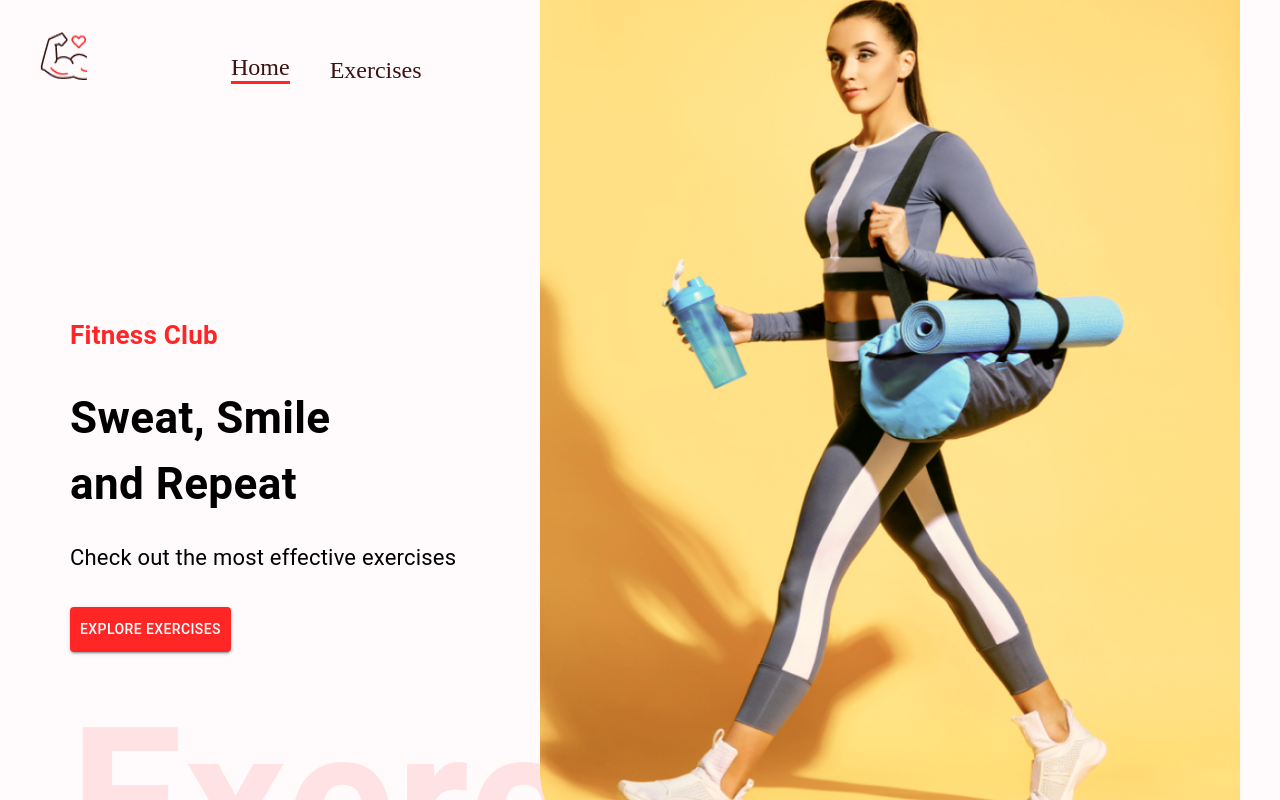
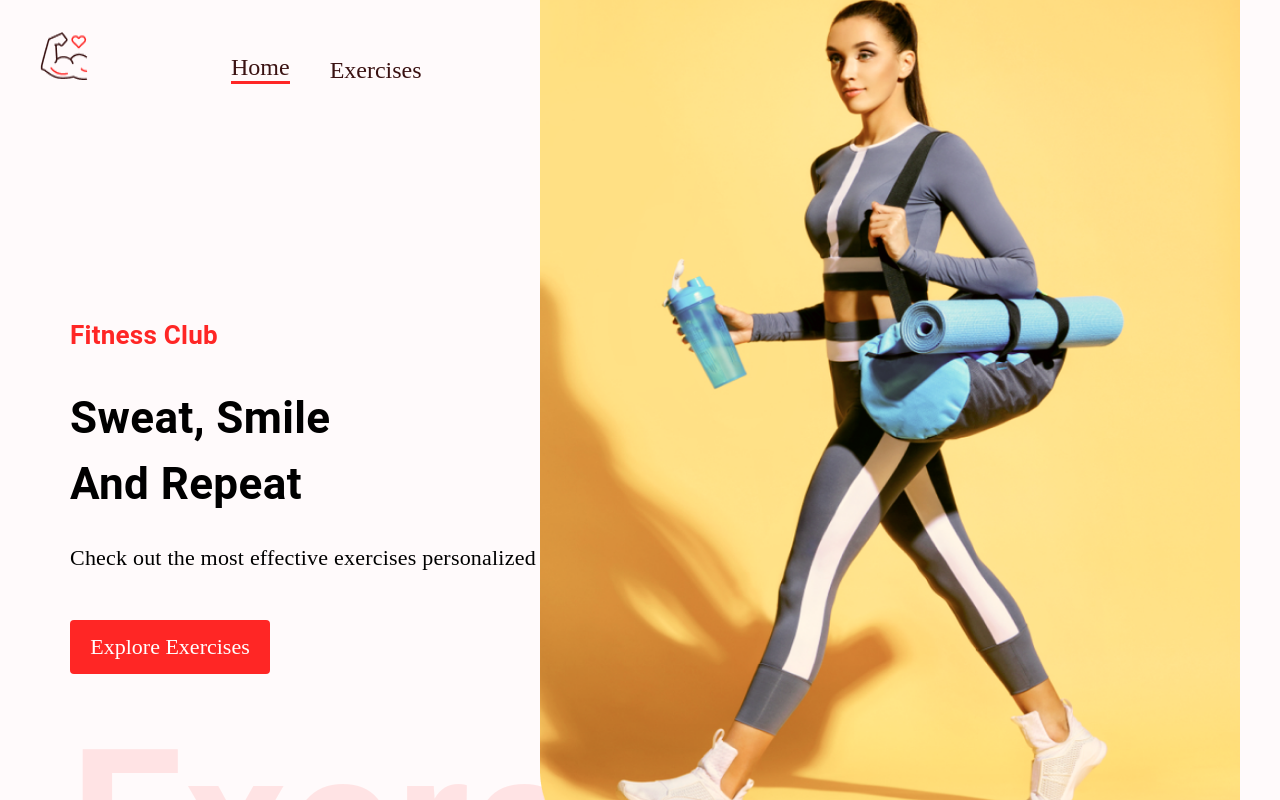
Before and after one commit to paderx01/GymProject, a React (Create React App) app: page / in a window 1280 px wide. Shown: the top 800 px of the page. Built offline with nearby package versions, Linux system fonts and the light colour scheme; no server answers.

Commit message:
finished pagination with exercises bodyparts

```diff
--- a/src/components/ExerciseCard.js
+++ b/src/components/ExerciseCard.js
@@ -1,24 +1,22 @@
-import React from 'react'
-import { Link } from 'react-router-dom'
-import { Button, Stack, Typography} from '@mui/material'
+import React from 'react';
+import { Link } from 'react-router-dom';
+import { Button, Stack, Typography } from '@mui/material';
 
-const ExerciseCard = ({exercise}) => {
-  return (
-    <Link className='exercise-card' to={`/exercise/${exercise.id}`}>
+const ExerciseCard = ({ exercise }) => (
+  <Link className="exercise-card" to={`/exercise/${exercise.id}`}>
     <img src={exercise.gifUrl} alt={exercise.name} loading="lazy" />
     <Stack direction="row">
-        <Button sx={{ml: '21px', color: "#fff", background: '#ffa9a9', fontSize: '14px', borderRadius: '20px', textTransform: 'capitalize'}}>
+      <Button sx={{ ml: '21px', color: '#fff', background: '#FFA9A9', fontSize: '14px', borderRadius: '20px', textTransform: 'capitalize' }}>
         {exercise.bodyPart}
       </Button>
-        <Button sx={{ml: '21px', color: "#fff", background: '#fcc757', fontSize: '14px', borderRadius: '20px', textTransform: 'capitalize'}}>
+      <Button sx={{ ml: '21px', color: '#fff', background: '#FCC757', fontSize: '14px', borderRadius: '20px', textTransform: 'capitalize' }}>
         {exercise.target}
       </Button>
     </Stack>
-      <Typography ml='21px' color='#000' fontWeight="bold" mt="11px" pb="10px" textTransform="capitalize" fontSize='22px'>
+    <Typography ml="21px" color="#000" fontWeight="bold" sx={{ fontSize: { lg: '24px', xs: '20px' } }} mt="11px" pb="10px" textTransform="capitalize">
       {exercise.name}
     </Typography>
   </Link>
-  )
-}
+);
 
-export default ExerciseCard
+export default ExerciseCard;
--- a/src/components/Exercises.js
+++ b/src/components/Exercises.js
@@ -1,54 +1,67 @@
-import React, { useEffect, useState  } from 'react'
-import Pagination  from '@mui/material/Pagination';
-import { Box, Stack, Typography} from  '@mui/material'
+import React, { useEffect, useState } from 'react';
+import Pagination from '@mui/material/Pagination';
+import { Box, Stack, Typography } from '@mui/material';
+
 import { exerciseOptions, fetchData } from '../utils/fetchData';
-import ExerciseCard from './ExerciseCard'
+import ExerciseCard from './ExerciseCard';
+// import Loader from './Loader';
 
-const Exercises = ({ exercises, setExercises,  bodyPart }) => {
- const [currentPage, setCurrentPage] = useState(1)
- const exercisesPerPage = 9;
+const Exercises = ({ exercises, setExercises, bodyPart }) => {
+  const [currentPage, setCurrentPage] = useState(1);
+  const [exercisesPerPage] = useState(6);
 
- const indexOfLastExercise = currentPage * exercisesPerPage;
- const indexOfFirstExercise = indexOfLastExercise - exercisesPerPage
+  useEffect(() => {
+    const fetchExercisesData = async () => {
+      let exercisesData = [];
 
-const currentExercises = exercises.slice(indexOfFirstExercise, indexOfLastExercise)
+      if (bodyPart === 'all') {
+        exercisesData = await fetchData('https://exercisedb.p.rapidapi.com/exercises', exerciseOptions);
+      } else {
+        exercisesData = await fetchData(`https://exercisedb.p.rapidapi.com/exercises/bodyPart/${bodyPart}`, exerciseOptions);
+      }
 
- const paginate  = (e, value) => {
-  setCurrentPage(value);
-  window.scrollTo({top: 1800, behavior: 'smooth'})
- }
+      setExercises(exercisesData);
+    };
 
-  return
-    <Box id="exercises"
-      sx = {{ mt: {lg:'110px'  }}}
-      mt = '50px'
-      p = '20px '
-    >
-      <Typography variant = 'h3' mb ='46px '>
-         Showing Results
-      </Typography>
-      <Stack direction = "row" xs = {{
-          gap: {lg: '110px', xs: '50px ' }
-      }} flexWrap =  'wrap' justifyContent = 'center '>
-         {currentExercises.map((exercise, index) => (
-          <ExerciseCard key={index} exercise = {exercise} />
-         ))}
+    fetchExercisesData();
+  }, [bodyPart]);
+
+  // Pagination
+  const indexOfLastExercise = currentPage * exercisesPerPage;
+  const indexOfFirstExercise = indexOfLastExercise - exercisesPerPage;
+  const currentExercises = exercises.slice(indexOfFirstExercise, indexOfLastExercise);
+
+  const paginate = (event, value) => {
+    setCurrentPage(value);
+
+    window.scrollTo({ top: 1800, behavior: 'smooth' });
+  };
+
+  // if (!currentExercises.length) return <Loader />;
+
+  return (
+    <Box id="exercises" sx={{ mt: { lg: '109px' } }} mt="50px" p="20px">
+      <Typography variant="h4" fontWeight="bold" sx={{ fontSize: { lg: '44px', xs: '30px' } }} mb="46px">Showing Results</Typography>
+      <Stack direction="row" sx={{ gap: { lg: '107px', xs: '50px' } }} flexWrap="wrap" justifyContent="center">
+        {currentExercises.map((exercise, idx) => (
+          <ExerciseCard key={idx} exercise={exercise} />
+        ))}
       </Stack>
-      <Stack mt='100px' alignItems="center">
+      <Stack sx={{ mt: { lg: '114px', xs: '70px' } }} alignItems="center">
         {exercises.length > 9 && (
           <Pagination
-          color="standard"
-          shape="rounded"
-          DefaultPage={1}
-          count={Math.ceil(exercise.length / 9 )}
-          page={currentPage}
-          onChange = {(e) => paginate(e, value)}
-          size="large"
+            color="standard"
+            shape="rounded"
+            defaultPage={1}
+            count={Math.ceil(exercises.length / exercisesPerPage)}
+            page={currentPage}
+            onChange={paginate}
+            size="large"
           />
         )}
       </Stack>
+    </Box>
+  );
+};
 
-      </Box >
-}
-
-export default Exercises
+export default Exercises;
--- a/src/components/HeroBanner.js
+++ b/src/components/HeroBanner.js
@@ -1,48 +1,26 @@
-import React from 'react'
-import { Box, Stack, Typography, Button } from '@mui/material'
-import HeroBannerImage from '../assets/images/banner.png'
+import React from 'react';
+import { Box, Stack, Typography } from '@mui/material';
 
-const HeroBanner = () => {
-  return (
-    <Box sx={{
-        mt: { lg: '212px', xs: '70px'},
-        ml: { sm: "50px"}
-    }} position = "relative" p = "20px">
-        <Typography color ='#FF2625' fontWeight='600' fontSize = "26px">
-            Fitness Club
-        </Typography>
-        <Typography fontWeight ={700}
-        sx = {{ fontSize: { lg: '44px', xs: '40px'}}}
-        mb="23px"
-        mt="30px">
-            Sweat, Smile <br/> and Repeat
-        </Typography >
-         <Typography fontSize = "22px" lineHeight = "35px" mb={4}>
-            Check out the most effective exercises
-        </Typography>
-        <Button variant = "contained" color = "error" href="#exercises"
-         sx ={{background: '#ff2625' ,
-            padding: ' 10px'
-         }}
-        >
-            Explore Exercises
-        </Button>
-        <Typography
-            fontWeight = {600}
-            color="#ff2625"
-            sx={{
-                opacity: 0.1,
-                display: {lg: 'block', xs: 'none'}
-            }}
-            fontSize = "200px"
-            >
-            Exercise
-        </Typography>
-        <img src ={HeroBannerImage} alt="banner"
-        className='hero-banner-img'
-        />
-    </Box>
-  )
-}
+import HeroBannerImage from '../assets/images/banner.png';
 
-export default HeroBanner
+const HeroBanner = () => (
+  <Box sx={{ mt: { lg: '212px', xs: '70px' }, ml: { sm: '50px' } }} position="relative" p="20px">
+    <Typography color="#FF2625" fontWeight="600" fontSize="26px">Fitness Club</Typography>
+    <Typography fontWeight={700} sx={{ fontSize: { lg: '44px', xs: '40px' } }} mb="23px" mt="30px">
+      Sweat, Smile <br />
+      And Repeat
+    </Typography>
+    <Typography fontSize="22px" fontFamily="Alegreya" lineHeight="35px">
+      Check out the most effective exercises personalized to you
+    </Typography>
+    <Stack>
+      <a href="#exercises" style={{ marginTop: '45px', textDecoration: 'none', width: '200px', textAlign: 'center', background: '#FF2625', padding: '14px', fontSize: '22px', textTransform: 'none', color: 'white', borderRadius: '4px' }}>Explore Exercises</a>
+    </Stack>
+    <Typography fontWeight={600} color="#FF2625" sx={{ opacity: '0.1', display: { lg: 'block', xs: 'none' }, fontSize: '200px' }}>
+      Exercise
+    </Typography>
+    <img src={HeroBannerImage} alt="hero-banner" className="hero-banner-img" />
+  </Box>
+);
+
+export default HeroBanner;
--- a/src/components/HorizontalScrollbar.js
+++ b/src/components/HorizontalScrollbar.js
@@ -32,11 +32,10 @@ const HorizontalScrollbar = ({ data, bodyParts, setBodyPart, bodyPart }) => (
     {data.map((item) => (
       <Box
         key={item.id || item}
-        itemID={item.id || item}
+        itemId={item.id || item}
         title={item.id || item}
         m="0 40px"
       >
-
         {bodyParts ? <BodyPart item={item} setBodyPart={setBodyPart} bodyPart={bodyPart} /> : <ExerciseCard exercise={item} /> }
       </Box>
     ))}
--- a/src/components/Navbar.js
+++ b/src/components/Navbar.js
@@ -1,27 +1,25 @@
-import React from 'react'
+import React from 'react';
 import { Link } from 'react-router-dom';
-import { Stack } from '@mui/material'
-import Logo from '../assets/images/Logo.png'
+import { Stack } from '@mui/material';
 
-const Navbar = () => {
-  return (
+import Logo from '../assets/images/Logo.png';
+
+const Navbar = () => (
   <Stack direction="row" justifyContent="space-around" sx={{ gap: { sm: '123px', xs: '40px' }, mt: { sm: '32px', xs: '20px' }, justifyContent: 'none' }} px="20px">
     <Link to="/">
       <img src={Logo} alt="logo" style={{ width: '48px', height: '48px', margin: '0px 20px' }} />
     </Link>
     <Stack
-    direction ="row"
-    gap="40px"
-    fontSize="24px"
-    alignItems='flex-end'>
-        <Link to="/" style = {{textDecoration: 'none', color: '#3A1212', borderBottom: '3px solid #FF2625'}}>Home
-        </Link>
-        <a href = "#exercises" style={{textDecoration: 'none', color: '#3A1212'}}>Exercises</a>
-        <Link>
-        </Link>
+      direction="row"
+      gap="40px"
+      fontFamily="Alegreya"
+      fontSize="24px"
+      alignItems="flex-end"
+    >
+      <Link to="/" style={{ textDecoration: 'none', color: '#3A1212', borderBottom: '3px solid #FF2625' }}>Home</Link>
+      <a href="#exercises" style={{ textDecoration: 'none', color: '#3A1212' }}>Exercises</a>
     </Stack>
-   </Stack>
-  )
-}
+  </Stack>
+);
 
-export default Navbar
+export default Navbar;
```
Also changed, not shown: src/components/BodyPart.js (+1 -13 lines). Lines whose indentation alone changed are shown as unchanged.
